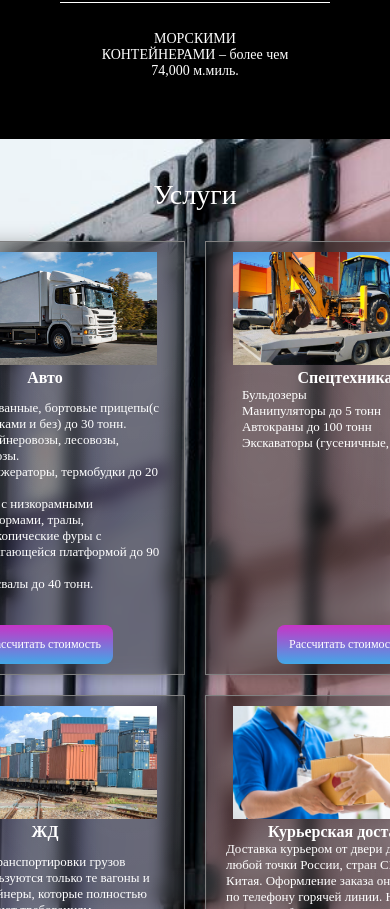
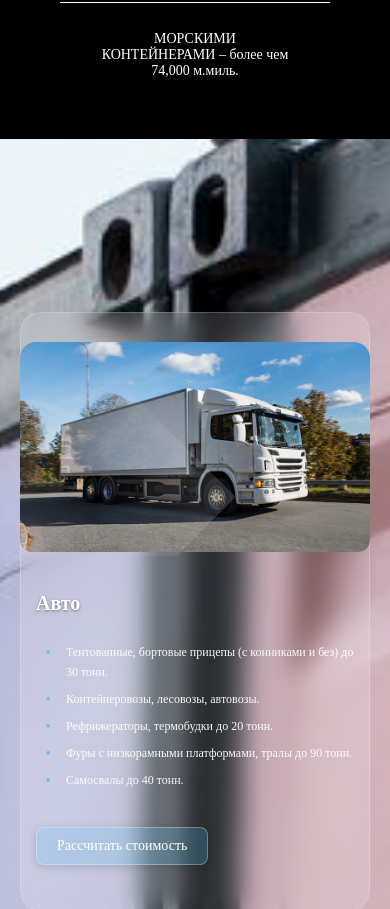
Before and after one commit to Alexandro9911/b2bexpress-react, a React (Vite) app: page / in a window 390 px wide. Shown: the part 2940-3849 px from the top of the page. Built offline with nearby package versions, Linux system fonts and the light colour scheme; a web font is replaced by a local one.

Commit message:
redesign x4

```diff
--- a/src/components/Content/Section2/Section2.sass
+++ b/src/components/Content/Section2/Section2.sass
@@ -19,26 +19,294 @@
       filter: brightness(0.4) contrast(1.8)
 
   .content-overlay
-    position: static !important  // переопределяем absolute
+    position: static !important
     z-index: 1
     width: 100%
-    padding: 40px 20px 60px
+    padding: 60px 20px
     box-sizing: border-box
     display: flex
     flex-direction: column
     align-items: center
+    color: white
 
-  .title
+  .section-title
+    font-size: 32px
+    margin-bottom: 50px
+    text-align: center
+    font-weight: 600
+    text-shadow: 0 2px 10px rgba(0, 0, 0, 0.3)
+
+// === СПИСОК УСЛУГ ===
+
+.services-list
+  width: 100%
+  max-width: 1400px
+  display: flex
+  flex-direction: column
+  gap: 40px  // общий вертикальный зазор между блоками
+
+.service-block
+  display: flex
+  width: 100%
+  min-height: 300px
+  opacity: 0
+  transform: translateY(30px)
+  transition: opacity 0.8s ease, transform 0.8s ease
+  border-radius: 20px
+  overflow: hidden
+  position: relative
+  z-index: 1
+
+  &.visible
+    opacity: 1
+    transform: translateY(0)
+
+  // УБРАНЫ ВНЕШНИЕ ОТСТУПЫ
+  // Вместо этого — внутренний padding
+  padding: 60px 0  // 60px сверху и снизу внутри блока
+
+  // Фон — светлое жидкое стекло
+  &::before
+    content: ''
+    position: absolute
+    inset: 0
+    background: rgba(255, 255, 255, 0.15)
+    backdrop-filter: blur(12px)
+    -webkit-backdrop-filter: blur(12px)
+    border: 1px solid rgba(255, 255, 255, 0.2)
+    border-radius: inherit
+    box-shadow: 0 8px 32px rgba(0, 0, 0, 0.1)
+    z-index: -1
+
+  &.image-left
+    flex-direction: row
+
+  &.image-right
+    flex-direction: row-reverse
+
+// === БЛОК ИЗОБРАЖЕНИЯ ===
+
+.service-image-wrapper
+  flex: 1
+  position: relative
+  overflow: hidden
+  transition: all 0.4s ease
+  contain: layout
+  z-index: 2
+
+  &::before
+    content: ''
+    position: absolute
+    inset: -10px
+    background: linear-gradient(45deg, transparent, rgba(255, 255, 255, 0.15), transparent, rgba(255, 255, 255, 0.15))
+    animation: shimmer 3s infinite linear
+    pointer-events: none
     z-index: 1
+
+// === CLIP-PATH ДЛЯ СТРЕЛОК ===
+
+// Стрелка вправо
+.service-block.image-left .service-image-wrapper
+  clip-path: polygon(
+    0% 0%,
+    85% 0%,
+    100% 50%,
+    85% 100%,
+    0% 100%
+)
+
+// Стрелка влево
+.service-block.image-right .service-image-wrapper
+  clip-path: polygon(
+    100% 0%,
+    15% 0%,
+    0% 50%,
+    15% 100%,
+    100% 100%
+)
+
+.service-image
+  width: 100%
+  height: 100%
+  object-fit: cover
+  transition: transform 0.6s ease
+  border-radius: 12px
+
+.service-block:hover .service-image
+  transform: scale(1.05)
+
+// === КОНТЕНТ ===
+
+.service-content
+  flex: 1
+  display: flex
+  flex-direction: column
+  justify-content: center
+  padding: 40px
+  color: white
+  opacity: 0
+  transform: translateY(20px)
+  transition: all 0.6s ease 0.2s
+  position: relative
+  z-index: 2
+
+.service-block.visible .service-content
+  opacity: 1
+  transform: translateY(0)
+
+.service-title
+  font-size: 28px
+  font-weight: 700
+  margin-bottom: 16px
+  color: #ffffff
+  text-shadow: 0 1px 3px rgba(0, 0, 0, 0.4)
+
+.service-text
+  font-size: 15px
+  line-height: 1.6
+  color: rgba(255, 255, 255, 0.95)
+  margin-bottom: 24px
+
+  ul
+    list-style: none
+    padding-left: 10px
+
+    li
+      position: relative
+      padding-left: 20px
+      margin-bottom: 8px
+
+      &::before
+        content: '•'
+        position: absolute
+        left: 0
+        color: #4fc3f7
+        font-weight: bold
+
+.service-button
+  background: rgba(79, 195, 247, 0.2)
+  border: 1px solid rgba(255, 255, 255, 0.3)
+  color: white
+  padding: 12px 24px
+  border-radius: 8px
+  cursor: pointer
+  transition: all 0.3s ease
+  align-self: flex-start
+  box-shadow: 0 2px 8px rgba(0, 0, 0, 0.15)
+
+  &:hover
+    background: rgba(79, 195, 247, 0.4)
+    transform: translateY(-2px)
+    box-shadow: 0 4px 12px rgba(0, 0, 0, 0.2)
+
+// === АНИМАЦИЯ БЛЕСКА ===
+
+@keyframes shimmer
+  0%
+    transform: translateX(-100%) rotate(45deg)
+  100%
+    transform: translateX(100%) rotate(45deg)
+
+// === АДАПТИВНОСТЬ ===
+
+@media (max-width: 1024px)
+  .services-list
+    gap: 30px
+
+  .service-block
+    padding: 50px 0  // адаптивный внутренний паддинг
+
+  .service-image-wrapper
+    height: 240px
+    max-height: 240px
+
+  .service-content
+    padding: 30px 20px
+
+  .service-title
+    font-size: 24px
+
+  .service-text
+    font-size: 14px
+
+  // На планшетах и меньше — скруглённые углы
+  .service-block.image-left .service-image-wrapper,
+  .service-block.image-right .service-image-wrapper
+    clip-path: none
+    border-radius: 16px
+
+@media (max-width: 768px)
+  .section-title
     font-size: 28px
+    margin-bottom: 40px
+
+  .services-list
+    gap: 30px
+
+  .service-block
+    padding: 40px 0
+    flex-direction: column !important
+
+  .service-image-wrapper
+    height: 220px
+    border-radius: 12px
+
+  .service-content
+    padding: 20px
+
+  .service-title
+    font-size: 22px
+
+  .service-text
+    font-size: 13px
+
+@media (max-width: 480px)
+  .section-title
+    font-size: 24px
     margin-bottom: 30px
-    color: white
-    text-align: center
 
-.cards-grid
-  display: grid
-  grid-template-columns: repeat(2, minmax(280px, 300px))
-  justify-content: center
-  gap: 20px
-  width: 100%
-  max-width: 1200px
+  .services-list
+    gap: 25px
+
+  .service-block
+    padding: 30px 0
+
+  .service-image-wrapper
+    height: 180px
+    border-radius: 10px
+
+  .service-content
+    padding: 16px
+
+  .service-title
+    font-size: 20px
+
+  .service-text
+    font-size: 12px
+
+  .service-button
+    padding: 10px 20px
+    font-size: 14px
+
+@media (max-width: 320px)
+  .section-title
+    font-size: 22px
+    margin-bottom: 25px
+
+  .services-list
+    gap: 20px
+
+  .service-block
+    padding: 25px 0
+
+  .service-image-wrapper
+    height: 160px
+
+  .service-content
+    padding: 12px
+
+  .service-title
+    font-size: 18px
+
+  .service-text
+    font-size: 11px
--- a/src/components/Content/Section2/Section2.tsx
+++ b/src/components/Content/Section2/Section2.tsx
@@ -1,4 +1,4 @@
-import CardWithButton from "../../Cards/CardWithButton/CardWithButton.tsx";
+import React, { useEffect, useRef, useState } from 'react';
 import AutoImage from '../../../assets/images/auto-transport.jpg';
 import SpecialTechImage from '../../../assets/images/special-technic.jpg';
 import TrainImage from '../../../assets/images/train.jpg';
@@ -6,96 +6,157 @@ import CourierImage from '../../../assets/images/Courier.jpg';
 import ShipImage from '../../../assets/images/ship.jpg';
 import PlaneImage from '../../../assets/images/plane.jpg';
 import Section2Image from '../../../assets/images/section2.jpg';
-import React from "react";
-import Overlay from "../../common/Overlay/Overlay.tsx";
-import './Section2.sass'
-import {OpenModal} from "../../../utils/modal.tsx";
-import Caruselle from "../../Caruselle/Caruselle.tsx";
+import Overlay from '../../common/Overlay/Overlay.tsx';
+import { OpenModal } from '../../../utils/modal.tsx';
+import './Section2.sass';
+
+interface Service {
+  imageSrc: string;
+  title: string;
+  content: string;
+  buttonText: string;
+}
 
 export default function Section2() {
+  const [visibleItems, setVisibleItems] = useState<Record<number, boolean>>({});
 
-  const data = [
+  // Создаём массив ref'ов безопасно — через useRef и инициализацию при первом рендере
+  const containerRef = useRef<HTMLDivElement>(null);
+  const blockRefs = useRef<(HTMLDivElement | null)[]>([]);
+
+  const data: Service[] = [
     {
       imageSrc: AutoImage,
-      buttonStyle: '',
+      title: 'Авто',
+      content: `
+        <ul>
+          <li>Тентованные, бортовые прицепы (с конниками и без) до 30 тонн.</li>
+          <li>Контейнеровозы, лесовозы, автовозы.</li>
+          <li>Рефрижераторы, термобудки до 20 тонн.</li>
+          <li>Фуры с низкорамными платформами, тралы до 90 тонн.</li>
+          <li>Самосвалы до 40 тонн.</li>
+        </ul>
+      `,
       buttonText: 'Рассчитать стоимость',
-      title: 'Авто',
-      content: `<ul><li>Тентованные, бортовые прицепы(с конниками и без) до 30 тонн.</li><li>Контейнеровозы, лесовозы, автовозы.</li><li>Рефрижераторы, термобудки до 20 тонн.</li><li>Фуры с низкорамными платформами, тралы, телескопические фуры с выдвигающейся платформой до 90 тонн.</li><li>Самосвалы до 40 тонн.</li></ul>`
     },
-
     {
       imageSrc: SpecialTechImage,
-      buttonStyle: '',
+      title: 'Спецтехника',
+      content: `
+        <ul>
+          <li>Бульдозеры</li>
+          <li>Манипуляторы до 5 тонн</li>
+          <li>Автокраны до 100 тонн</li>
+          <li>Экскаваторы (гусеничные, колёсные)</li>
+        </ul>
+      `,
       buttonText: 'Рассчитать стоимость',
-      title: 'Cпецтехника',
-      content: `Бульдозеры<br>Манипуляторы до 5 тонн<br>Автокраны до 100 тонн<br>Экскаваторы (гусеничные, колёсные)`
     },
     {
       imageSrc: TrainImage,
-      buttonStyle: '',
+      title: 'ЖД',
+      content: `
+        <ul>
+          <li>Вагоны и контейнеры — только безопасные.</li>
+          <li>Полная независимость от погоды.</li>
+          <li>Высочайший уровень безопасности.</li>
+        </ul>
+      `,
       buttonText: 'Рассчитать стоимость',
-      title: 'ЖД',
-      content: `<ul><li>Для транспортировки грузов используются только те вагоны и контейнеры, которые полностью отвечают требованиям безопасности и способны обеспечить надежную перевозку груза.</li><li> Полная независимость от погодных условий.</li><li>Высочайший уровень безопасности.</li></ul>`
     },
     {
       imageSrc: CourierImage,
-      buttonStyle: '',
+      title: 'Курьерская доставка',
+      content: `
+        Доставка от двери до двери по России, СНГ и Китаю.
+        Оформление онлайн или по телефону. Курьеры работают 24/7.
+      `,
       buttonText: 'Рассчитать стоимость',
-      title: 'Курьерская доставка',
-      content: `Доставка курьером от двери до двери в любой точки России, стран СНГ, а так же Китая. Оформление заказа он-лайн, или по телефону горячей линии. Наши курьеры работают 24/7.`
     },
     {
       imageSrc: ShipImage,
-      buttonStyle: '',
+      title: 'Морские',
+      content: `
+        Быстро и выгодно. Импорт и экспорт.
+        Расчёт стоимости за день. Подбор оптимального маршрута.
+      `,
       buttonText: 'Рассчитать стоимость',
-      title: 'Морские',
-      content: `Морские контейнерные перевозки – это быстро и очень выгодно при импорте, или экспорте товара. Наша компания позволяет за день рассчитать стоимость перевозки, а так же подобрать самый короткий, надежный и выгодный маршрут. `
     },
     {
       imageSrc: PlaneImage,
-      buttonStyle: '',
+      title: 'Авиа',
+      content: `
+        Комбинируем с авто или ЖД — доставка «под ключ».
+        Экспорт и импорт через Владивосток в любую точку.
+      `,
       buttonText: 'Рассчитать стоимость',
-      title: 'Авиа',
-      content: `Доставку можно скомбинировать с авто или жд перевозкой, по территории России. Таким образом осуществить доставку под ключ.<br>Мы предлагаем несколько вариантов авиа доставки грузов из стран Азии и СНГ в Россию через Владивосток в любую точку России, а так же экспорт за рубеж.`
     },
+  ];
 
-  ]
+  const onClickButton = () => {
+    OpenModal(<div>Расчёт стоимости</div>);
+  };
 
-  const onClickButton = (e: React.MouseEvent<HTMLButtonElement>) => {
-    OpenModal(<div>Это моя модалка</div>)
-  }
+  // Инициализация refs при первом рендере
+  useEffect(() => {
+    blockRefs.current = blockRefs.current.slice(0, data.length);
+  }, [data.length]);
 
-  const renderCards = () => {
-    return data.map((item, index) => {
-      return (
-        <CardWithButton
-          imageSrc={item.imageSrc}
-          buttonAction={onClickButton}
-          buttonStyle="btn btn_size-s"
-          buttonText={item.buttonText}
-          title={item.title}
-          key={`card-with-button_${index}`}
-        >
-          {item.content}
-        </CardWithButton>
-      )
-    })
-  }
+  // Наблюдение за каждым блоком
+  useEffect(() => {
+    const observer = new IntersectionObserver(
+      (entries) => {
+        entries.forEach((entry) => {
+          const index = Number(entry.target.getAttribute('data-index'));
+          if (entry.isIntersecting) {
+            setTimeout(() => {
+              setVisibleItems((prev) => ({ ...prev, [index]: true }));
+            }, index * 200);
+          }
+        });
+      },
+      { threshold: 0.1 }
+    );
 
+    blockRefs.current.forEach((ref) => {
+      if (ref) observer.observe(ref);
+    });
 
+    return () => observer.disconnect();
+  }, []);
 
   return (
     <div className="content-section section2">
-      <Overlay
-        imageSrc={Section2Image}
-      >
-        <>
-          <div className="title">Услуги</div>
-          <div className="cards-grid">
-            {renderCards()}
-          </div>
-        </>
+      <Overlay imageSrc={Section2Image}>
+        <h2 className="section-title">Наши услуги</h2>
+        <div className="services-list" ref={containerRef}>
+          {data.map((item, index) => (
+            <div
+              key={index}
+              ref={(el) => (blockRefs.current[index] = el)} // Безопасное присвоение ref
+              data-index={index}
+              className={`service-block ${index % 2 === 0 ? 'image-left' : 'image-right'} ${visibleItems[index] ? 'visible' : ''}`}
+            >
+              {/* Изображение с эффектом liquid glass */}
+              <div className="service-image-wrapper">
+                <img src={item.imageSrc} alt={item.title} className="service-image" />
+              </div>
+
+              {/* Контент: заголовок, текст, кнопка */}
+              <div className="service-content">
+                <h3 className="service-title">{item.title}</h3>
+                <div
+                  className="service-text"
+                  dangerouslySetInnerHTML={{ __html: item.content }}
+                />
+                <button className="btn btn_size-s service-button" onClick={onClickButton}>
+                  {item.buttonText}
+                </button>
+              </div>
+            </div>
+          ))}
+        </div>
       </Overlay>
     </div>
-  )
+  );
 }
```
